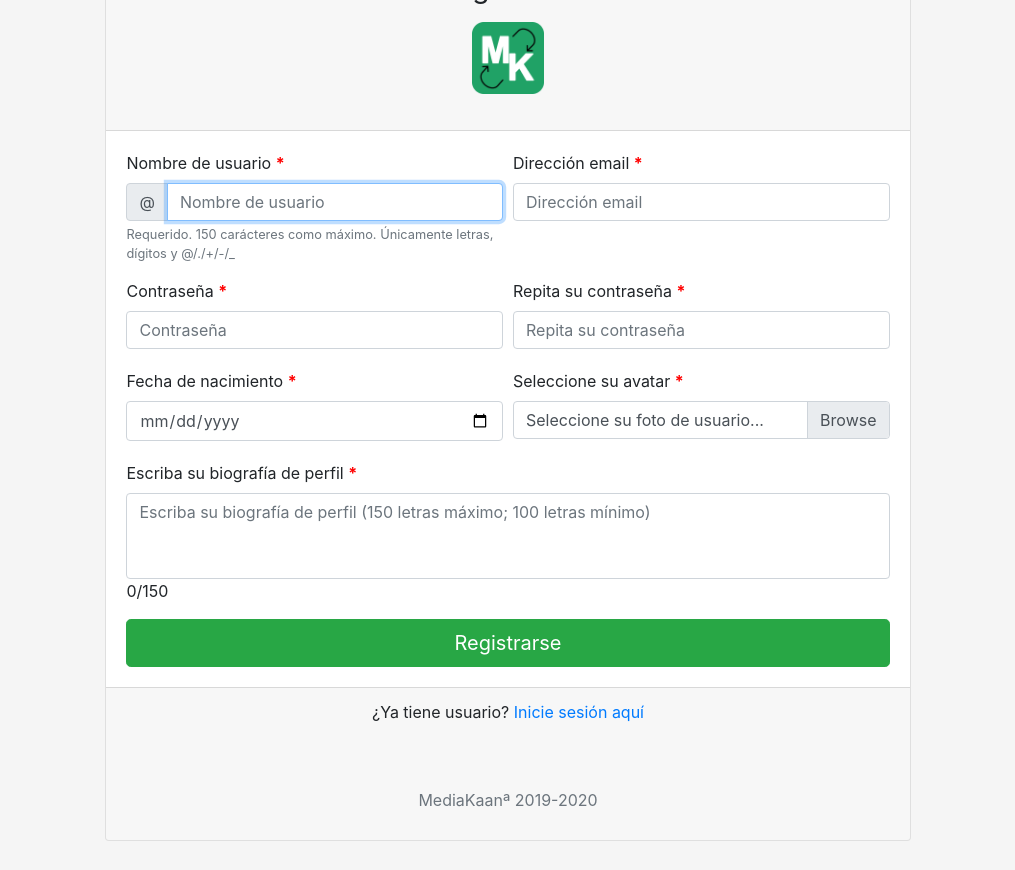
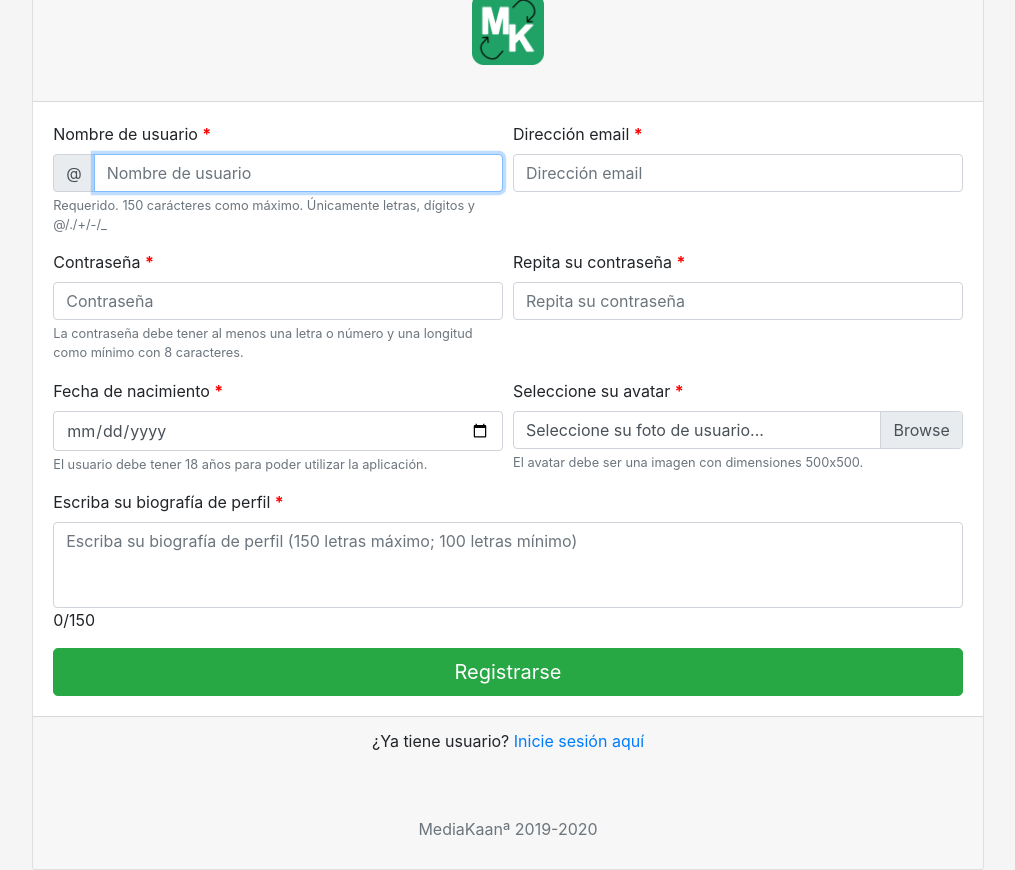
Before and after one commit to micheldevs/MediaKaan, a Django app: a page that uses templates/gestionUsuarios/signup.html in a window 1280 px wide. Shown: the whole page, without its empty margins (132-1147 px from the left). Before the commit the page ends 841 px from the top, so only its background shows below. Run offline with Django 3.2, Linux system fonts and the light colour scheme; some libraries are stand-ins or nearby versions.

Commit message:
Arreglos registro

```diff
--- a/gestionUsuarios/forms.py
+++ b/gestionUsuarios/forms.py
@@ -2,26 +2,44 @@
 from gestionUsuarios.models import UsuarioInfo
 from django.contrib.auth.models import User
 from django.core.validators import RegexValidator, MinLengthValidator, MaxLengthValidator, FileExtensionValidator
+from django.core.files.images import get_image_dimensions
 from django.core.exceptions import ValidationError
 from datetime import datetime
 
 # Creará formularios desde los modelos
 
 class UsuarioForm(forms.ModelForm):
+    def __init__(self, *args, **kwargs):
+        super(UsuarioForm, self).__init__(*args, **kwargs)
+        self.fields['password'].help_text = 'La contraseña debe tener al menos una letra o número y una longitud como mínimo con 8 caracteres.'
+
     password = forms.CharField(
         widget=forms.PasswordInput(),
         validators=[
             RegexValidator(
                 regex='^(?=.*[A-Za-z])(?=.*\d)[A-Za-z\d]{8,}$',
                 message='La contraseña debe tener mínimo 8 caracteres y al menos una letra o número.')])
+
+    passwordRep = forms.CharField(widget=forms.PasswordInput())
+
+    def clean_passwordRep(self):
+        password = self.cleaned_data.get('password', False)
+        passwordRep = self.cleaned_data.get('passwordRep', False)
+
+        if password and password != passwordRep:
+            raise forms.ValidationError("Las contraseñas deben coincidir.")
+        return passwordRep
+
     class Meta():
         model = User
         fields = ('username','email','password')
-        help_texts = {
-            'password': 'La contraseña debe tener al menos una letra o número y una longitud como mínimo con 8 caracteres.'
-        }
 
 class UsuarioInfoForm(forms.ModelForm):
+    def __init__(self, *args, **kwargs):
+        super(UsuarioInfoForm, self).__init__(*args, **kwargs)
+        self.fields['avatar'].help_text = 'El avatar debe ser una imagen con dimensiones 500x500.'
+        self.fields['fechaNacimiento'].help_text = 'El usuario debe tener 18 años para poder utilizar la aplicación.'
+
     bio = forms.CharField(widget=forms.Textarea(),
         validators=[
             MinLengthValidator(
@@ -33,7 +51,7 @@
     avatar = forms.ImageField(widget=forms.FileInput(),
         validators=[
             FileExtensionValidator(
-                allowed_extensions=['.jpg', '.jpeg', '.png', '.gif'],
+                allowed_extensions=['jpg', 'jpeg', 'png', 'gif'],
                 message='El avatar debe tener una extensión válida de imagen (JPG, JPEG, PNG, GIF).')
             ])
 
@@ -41,24 +59,21 @@
 
     def clean_avatar(self):
             avatar = self.cleaned_data.get('avatar', False)
+            width, height = get_image_dimensions(avatar)
             if avatar:
-                if avatar._height != 500 or avatar._width != 500:
+                if height > 500 or width > 500:
                     raise ValidationError("Las dimensiones del avatar deben ser de 500x500.")
                 return avatar
             else:
                 raise ValidationError("No se ha encontrado cargada ninguna imagen.")
 
-    def clean_birth_date(self):
+    def clean_fechaNacimiento(self):
         fechaNacimiento = self.cleaned_data.get('fechaNacimiento', False)
-        edad = datetime.now() - fechaNacimiento
-        if edad < 18 :
+        edad = datetime.now().date() - fechaNacimiento
+        if edad.days < 18*365 :
             raise forms.ValidationError("La edad del usuario debe ser igual o mayor a 18 años para usar la aplicación.")
         return fechaNacimiento
 
     class Meta():
          model = UsuarioInfo
          fields = ('avatar', 'bio', 'fechaNacimiento')
-         help_texts = {
-             'avatar': 'El avatar debe ser una imagen con dimensiones 500x500.',
-             'fechaNacimiento': 'El usuario debe tener 18 años para poder utilizar la aplicación.'
-         }
--- a/gestionUsuarios/models.py
+++ b/gestionUsuarios/models.py
@@ -19,9 +19,9 @@
     """
 
     usuario=models.OneToOneField(User, on_delete=models.CASCADE)
-    avatar=models.ImageField(upload_to='avatars', blank=True)
+    avatar=models.ImageField(upload_to='avatars')
     bio=models.CharField(max_length=150)
-    valoracion=models.IntegerField(default=0, blank=True)
+    valoracion=models.IntegerField(default=0)
     fechaNacimiento=models.DateField(default=timezone.now, verbose_name='Fecha de nacimiento')
 
     def __str__(self):
--- a/gestionUsuarios/views.py
+++ b/gestionUsuarios/views.py
@@ -43,15 +43,14 @@
     registered = False
     if request.method == 'POST':
         usuario_form = UsuarioForm(data=request.POST)
-        infous_form = UsuarioInfoForm(data=request.POST)
+        infous_form = UsuarioInfoForm(data=request.POST, files=request.FILES)
         if usuario_form.is_valid() and infous_form.is_valid():
             usuario = usuario_form.save()
             usuario.set_password(usuario.password)
             usuario.save()
             infous = infous_form.save(commit=False)
             infous.user = usuario
-            if 'avatar' in request.FILES:
-                infous.avatar = request.FILES['avatar']
+            infous.avatar = request.FILES['avatar']
             infous.save()
             registered = True
         else:
--- a/templates/gestionUsuarios/signup.html
+++ b/templates/gestionUsuarios/signup.html
@@ -25,7 +25,7 @@
           {% if registered %}
             <h1>¡Te has registrado con éxito!</h1>
             <div class="alert alert-success" role="alert">
-               <h4 class="alert-heading">¡Te has registrado con éxito!</h4>
+               <h4 class="alert-heading" style="padding-bottom: 20;">¡Te has registrado con éxito!</h4>
                <p>Ahora puede iniciar sesión <a href="{% url 'gestionUsuarios:user_login' %}">aquí.</a></p>
              </div>
           {% else %}
@@ -82,8 +82,16 @@
                   </div>
                   <div class="col-md-6 mb-3">
                      <label for="id_passwordRep">Repita su contraseña <strong style="color: red;">*</strong></label>
-                     <input type="password" id="id_passwordRep" name="passwordRep" class="form-control" placeholder="Repita su contraseña"
-                        required="">
+                     {% if usuario_form.passwordRep.errors %}
+                        {% render_field usuario_form.passwordRep class="form-control is-invalid" placeholder="Repita su contraseña" required="" %}
+                        <small class="form-text text-muted" id="errorPasswordRep">
+                           {% for error in usuario_form.passwordRep.errors %}
+                              <p class="text-danger">{{ error }}</p>
+                           {% endfor %}
+                        </small>
+                     {% else %}
+                        {% render_field usuario_form.passwordRep class="form-control" placeholder="Repita su contraseña" required="" %}
+                     {% endif %}
                   </div>
                </div>
                <div class="form-row">
@@ -111,7 +119,7 @@
                      <div class="custom-file">
                         <label class="custom-file-label" for="id_avatar">Seleccione su foto de usuario...</label>
                         {% if infous_form.avatar.errors %}
-                           {% render_field infous_form.avatar class="form-control custom-file-input is-invalid" required="" %}
+                           {% render_field infous_form.avatar class="custom-file-input is-invalid" required="" %}
                         <small class="form-text text-muted" id="helpAvatar">
                            {{ infous_form.avatar.help_text }}
                         </small>
@@ -121,7 +129,7 @@
                            {% endfor %}
                         </small>
                         {% else %}
-                           {% render_field infous_form.avatar class="form-control custom-file-input" required="" %}
+                           {% render_field infous_form.avatar class="custom-file-input" required="" %}
                            <small class="form-text text-muted" id="helpAvatar">
                               {{ infous_form.avatar.help_text }}
                            </small>
@@ -134,6 +142,7 @@
                      <label for="id_bio">Escriba su biografía de perfil <strong style="color: red;">*</strong></label>
                      {% if infous_form.bio.errors %}
                         {% render_field infous_form.bio class="form-control is-invalid" rows="3" maxlength="150" placeholder="Escriba su biografía de perfil (150 letras máximo; 100 letras mínimo)" required="" %}
+                        <div class="word-counter">0/150</div>
                         <small class="form-text text-muted" id="errorBio">
                            {% for error in infous_form.bio.errors %}
                               <p class="text-danger">{{ error }}</p>
```
Also changed, not shown: gestionUsuarios/migrations/0012_auto_20200406_0248.py (added), gestionUsuarios/migrations/0013_auto_20200406_0251.py (added), media/avatars/000.png (deleted).
